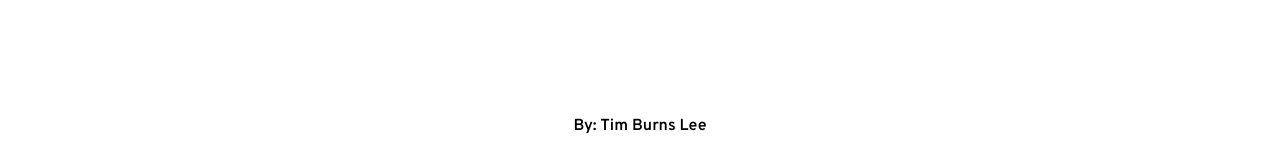
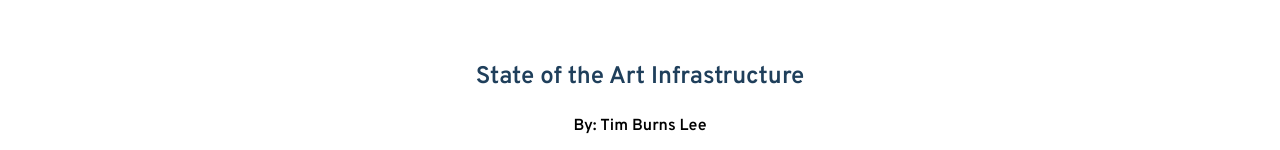
Before and after one commit to fliderman01/mymodernblog, a React (Create React App) app: page / in a window 1280 px wide. Shown: the part 502-652 px from the top of the page. Built offline with nearby package versions, Linux system fonts and the light colour scheme.

Commit message:
changed default title colors - 1 file modified

```diff
--- a/src/components/main/Post.css
+++ b/src/components/main/Post.css
@@ -1,4 +1,4 @@
-.title {
+.title:link {
   color: hsl(208, 49%, 24%);
 }
 .title:hover {
```
